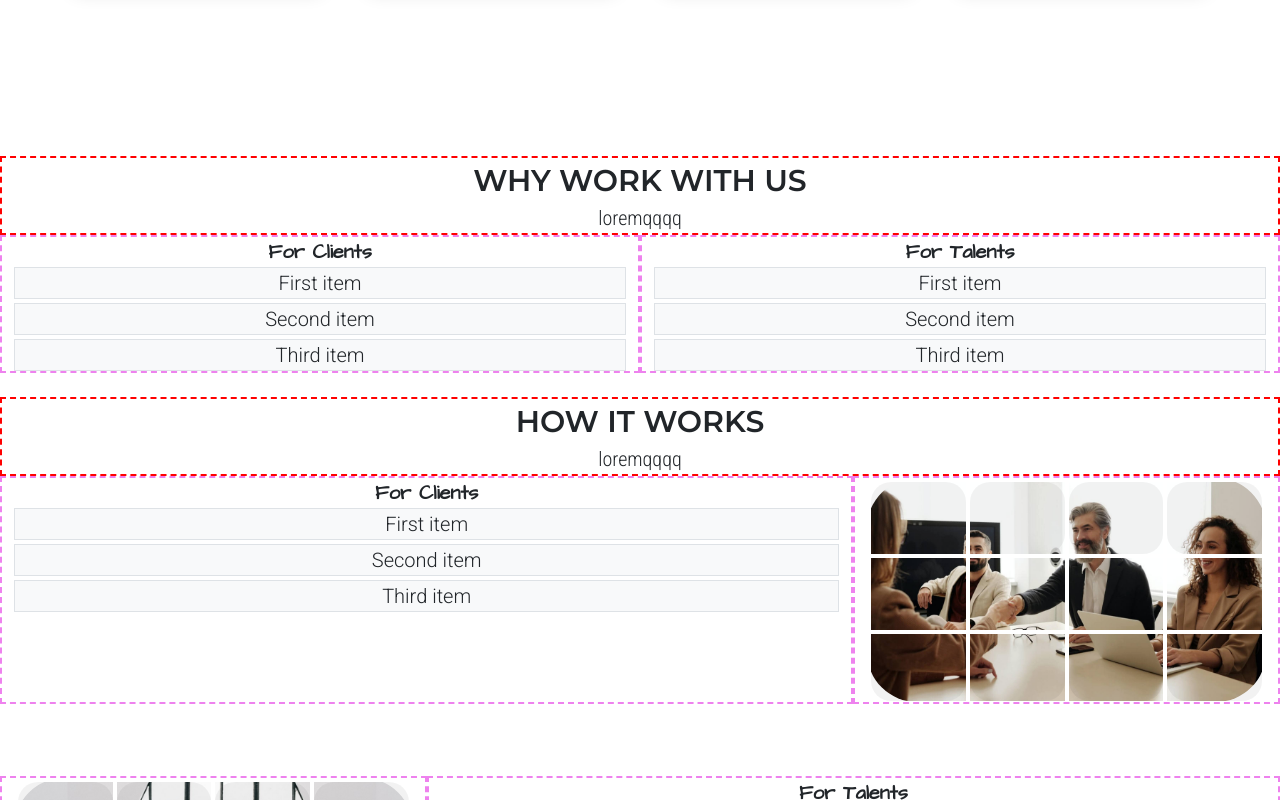
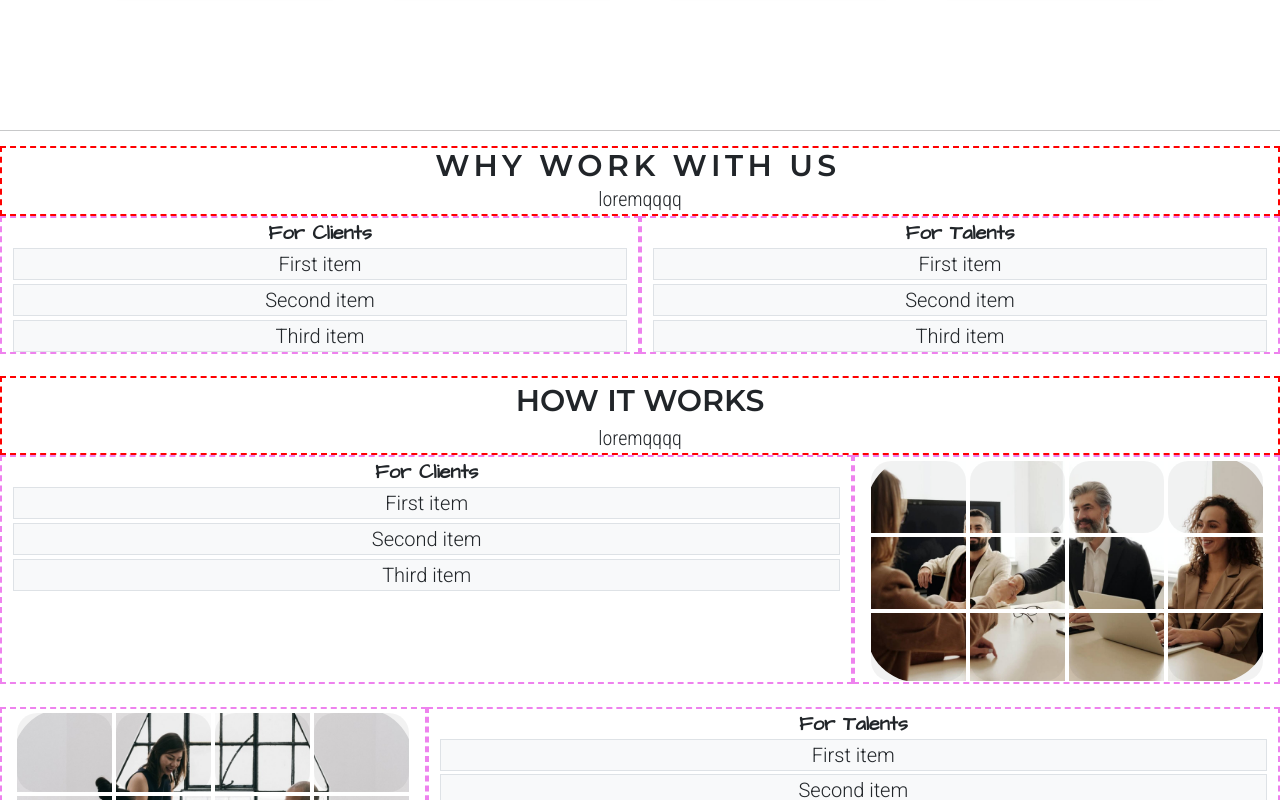
Before and after one commit to Aliibaabaa/capsproj, a React (Create React App) app: page / in a window 1280 px wide. Shown: the part 1400-2200 px from the top of the page. Built offline with nearby package versions, Linux system fonts and the light colour scheme.

Commit message:
added jquery

```diff
--- a/package.json
+++ b/package.json
@@ -7,6 +7,7 @@
     "@testing-library/react": "^13.3.0",
     "@testing-library/user-event": "^13.5.0",
     "bootstrap": "^5.2.0",
+    "jquery": "^3.6.1",
     "react": "^18.2.0",
     "react-bootstrap": "^2.5.0",
     "react-dom": "^18.2.0",
--- a/public/index.html
+++ b/public/index.html
@@ -29,8 +29,9 @@
     -->
 
     <link  rel="stylesheet" href="https://cdn.jsdelivr.net/npm/bootstrap@5.2.0-beta1/dist/css/bootstrap.min.css" integrity="sha384-0evHe/X+R7YkIZDRvuzKMRqM+OrBnVFBL6DOitfPri4tjfHxaWutUpFmBp4vmVor" crossorigin="anonymous"/>
+    <link rel="stylesheet" href="https://www.w3schools.com/w3css/4/w3.css">
 
-    <title>React App</title>
+    <title>Caps</title>
   </head>
   <body>
     <noscript>You need to enable JavaScript to run this app.</noscript>
--- a/src/App.css
+++ b/src/App.css
@@ -37,3 +37,15 @@
     transform: rotate(360deg);
   }
 }
+
+
+.tag {
+  opacity: 0;
+  transform: translate(0, 10vh);
+  transition: all 1.5s;
+}
+
+.tag.visible {
+  opacity: 1;
+  transform: translate(0, 0);
+}
--- a/src/App.js
+++ b/src/App.js
@@ -10,28 +10,55 @@ import HeroSection from './components/hero';
 import CardGrid from './components/cardgrid';
 // import BasicExample from  './components/cardsu';
 import TestiMonials from './components/TestiMonials';
-
+import $ from 'jquery';
 
 
 function App() {
+
+  $(document).on("scroll", function() {
+    var pageTop = $(document).scrollTop();
+    var pageBottom = pageTop + $(window).height();
+    var tags = $(".tag");
+
+    for (var i = 0; i < tags.length; i++) {
+      var tag = tags[i];
+
+      if ($(tag).position().top < pageBottom) {
+        $(tag).addClass("visible");
+      } else {
+        $(tag).removeClass("visible");
+      }
+    }
+  });
+
+
   return (
     <>
     <nav>
       <Navbarr />
     </nav>
+
     <header>
       <HeroSection />
     </header>
 
     <main>
+    <div className="tag">
       <CardGrid />
+    </div>
+      <hr/>
+
+      <div className="tag">
+        <Feat1/>
+        <Feat1p2/>
+      </div>
       <br/>
-      <Feat1/>
-        <Feat1p2/>
-      <br/>
+      <div className="tag">
         <Feat2/>
         <Feat2p2/>
-      <div>
+      </div>
+
+      <div className="tag">
       <TestiMonials></TestiMonials>
       </div>
 
--- a/src/components/css/whyus.css
+++ b/src/components/css/whyus.css
@@ -2,20 +2,45 @@
 
 .w-title {
     text-align: center;
+    justify-content: center;
+    border: 2px dashed red;
+    display: inline-block;
+}
+.w-title  h3 {
     font-size: 30px;
     font-weight: 600;
     font-family: 'Montserrat', sans-serif;
-    justify-content: center;
-    border: 2px dashed red
+    overflow: hidden; /* Ensures the content is not revealed until the animation */
+    border-right: .15em solid #1c1301; /* The typwriter cursor */
+    white-space: nowrap; /* Keeps the content on a single line */
+    margin: 0 auto; /* Gives that scrolling effect as the typing happens */
+    letter-spacing: .15em; /* Adjust as needed */
+    animation:
+        typing 4s steps(40, end) forwards,
+        blink-caret .75s step-end infinite;
+        width: 0;
 }
+
+
+/* The typing effect */
+@keyframes typing {
+    from { width: 0 }
+    to { width:100% }
+  }
+
+  /* The typewriter cursor effect */
+  @keyframes blink-caret {
+    from, to { border-color: transparent }
+    100% { border-color: #1c1301; }
+  }
 
 .t-head {
     text-align: center;
     justify-content: center;
     font-weight: 600;
     font-size: 20px;
+    font-family: 'Architects Daughter', cursive;
     border: 2px dashed violet;
-    font-family: 'Architects Daughter', cursive;
 }
 
 .satck {
--- a/src/components/howitworks2.js
+++ b/src/components/howitworks2.js
@@ -51,7 +51,7 @@ function Feat2p2() {
 
       </Row>
 
-      <br/>  <br/> <br/>
+      <br/>
 
       <Row xs={1} md={2}>
         <Col lg={4} className='hw-head'>  <div className='hwC-cont'>
--- a/src/components/whyus.js
+++ b/src/components/whyus.js
@@ -7,8 +7,9 @@ function Feat1() {
   return (
     <Container fluid>
       <Row>
-        <Col className='w-title'>WHY WORK WITH US
-          <div className='w-head'> loremqqqq</div>
+        <Col className='w-title'>
+          <h3>WHY WORK WITH US</h3>
+          <div className='w-head' > loremqqqq</div>
         </Col>
       </Row>
     </Container>
```
Also changed, not shown: 1 other file (tests, documents, lock files or other folders).
